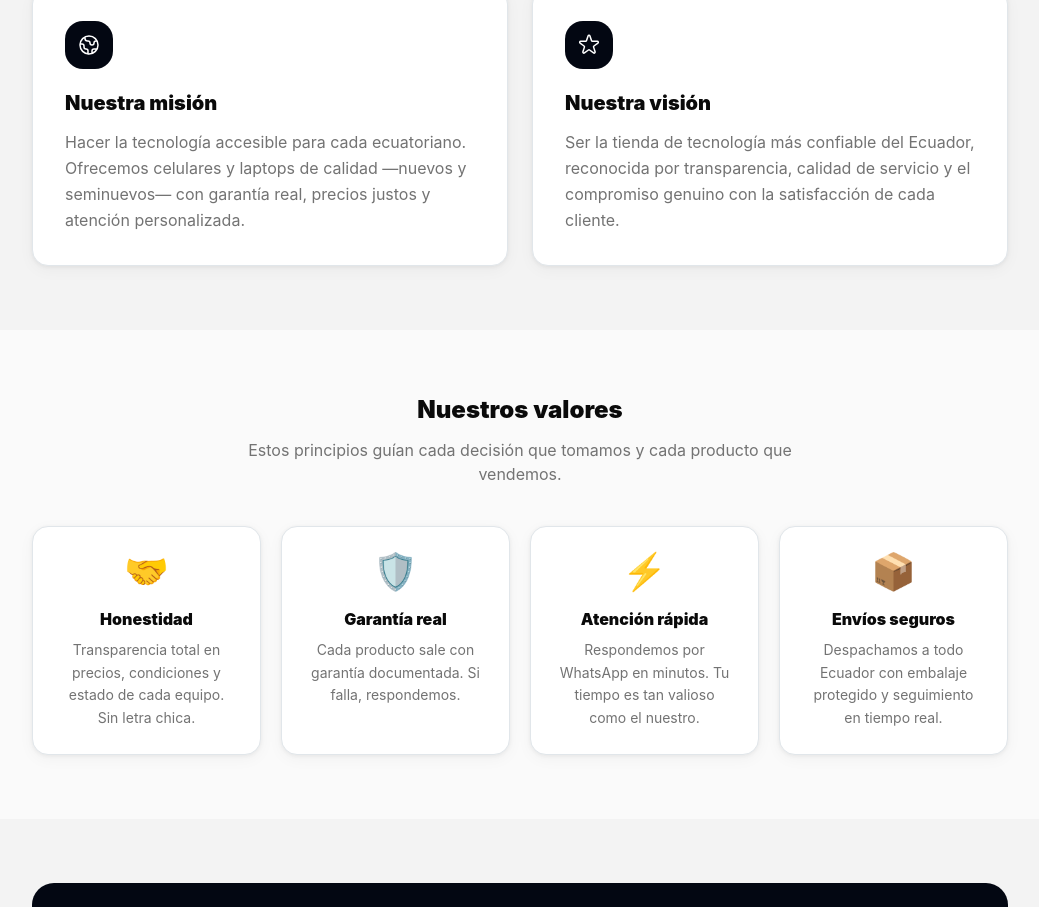
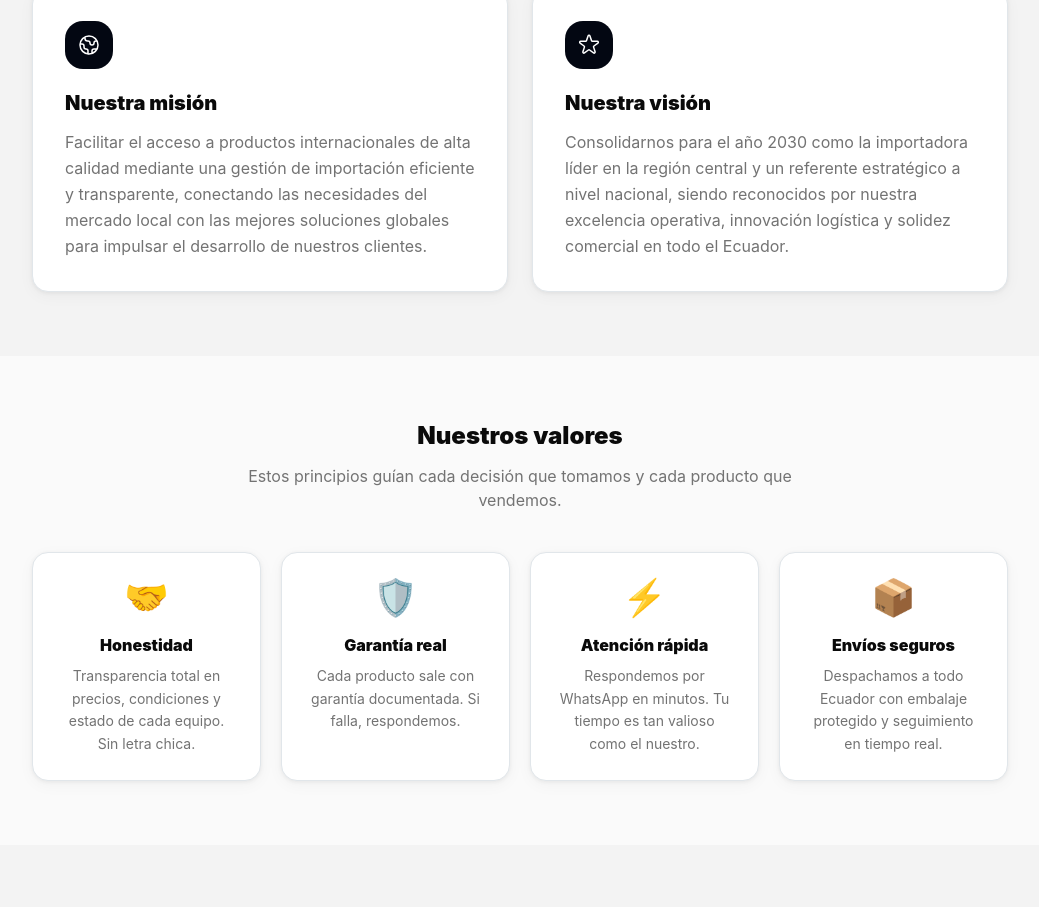
Before and after one commit to AndresViera881/humansoftech, a Next.js app in the folder app-web/: page /quienes-somos in a window 1280 px wide. Shown: the part 931-1838 px from the top of the page, without its empty margins (120-1159 px from the left). Built offline with nearby package versions, Linux system fonts and the light colour scheme; no server answers.

Commit message:
Se agrega una nueva mision y vision

```diff
--- a/app-web/app/quienes-somos/page.tsx
+++ b/app-web/app/quienes-somos/page.tsx
@@ -119,12 +119,12 @@ export default function QuienesSomosPage() {
               {
                 title: 'Nuestra misión',
                 icon: 'M3.055 11H5a2 2 0 012 2v1a2 2 0 002 2 2 2 0 012 2v2.945M8 3.935V5.5A2.5 2.5 0 0010.5 8h.5a2 2 0 012 2 2 2 0 104 0 2 2 0 012-2h1.064M15 20.488V18a2 2 0 012-2h3.064M21 12a9 9 0 11-18 0 9 9 0 0118 0z',
-                text: 'Hacer la tecnología accesible para cada ecuatoriano. Ofrecemos celulares y laptops de calidad —nuevos y seminuevos— con garantía real, precios justos y atención personalizada.',
+                text: 'Facilitar el acceso a productos internacionales de alta calidad mediante una gestión de importación eficiente y transparente, conectando las necesidades del mercado local con las mejores soluciones globales para impulsar el desarrollo de nuestros clientes.',
               },
               {
                 title: 'Nuestra visión',
                 icon: 'M11.049 2.927c.3-.921 1.603-.921 1.902 0l1.519 4.674a1 1 0 00.95.69h4.915c.969 0 1.371 1.24.588 1.81l-3.976 2.888a1 1 0 00-.363 1.118l1.518 4.674c.3.922-.755 1.688-1.538 1.118l-3.976-2.888a1 1 0 00-1.176 0l-3.976 2.888c-.783.57-1.838-.197-1.538-1.118l1.518-4.674a1 1 0 00-.363-1.118l-3.976-2.888c-.784-.57-.38-1.81.588-1.81h4.914a1 1 0 00.951-.69l1.519-4.674z',
-                text: 'Ser la tienda de tecnología más confiable del Ecuador, reconocida por transparencia, calidad de servicio y el compromiso genuino con la satisfacción de cada cliente.',
+                text: 'Consolidarnos para el año 2030 como la importadora líder en la región central y un referente estratégico a nivel nacional, siendo reconocidos por nuestra excelencia operativa, innovación logística y solidez comercial en todo el Ecuador.',
               },
             ].map(item => (
               <div key={item.title} className="card p-8">
```
